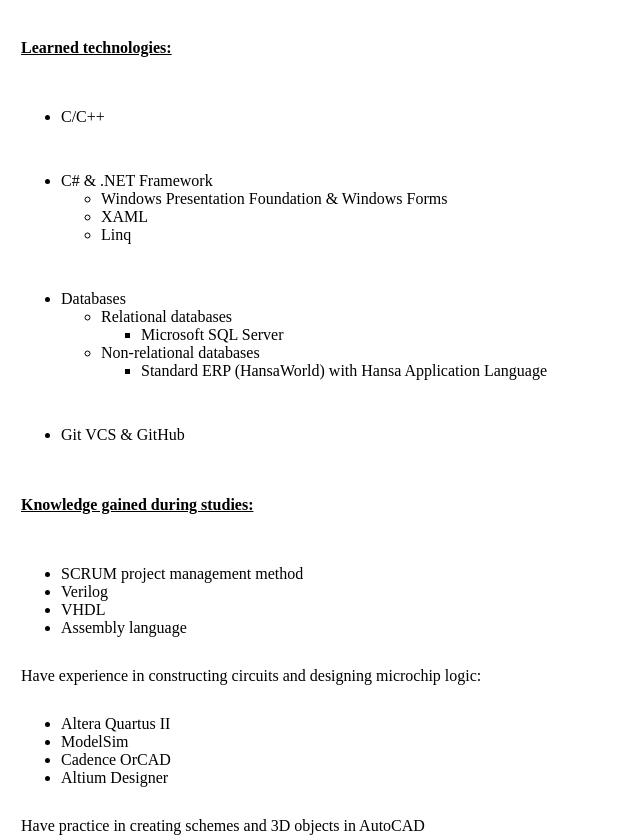
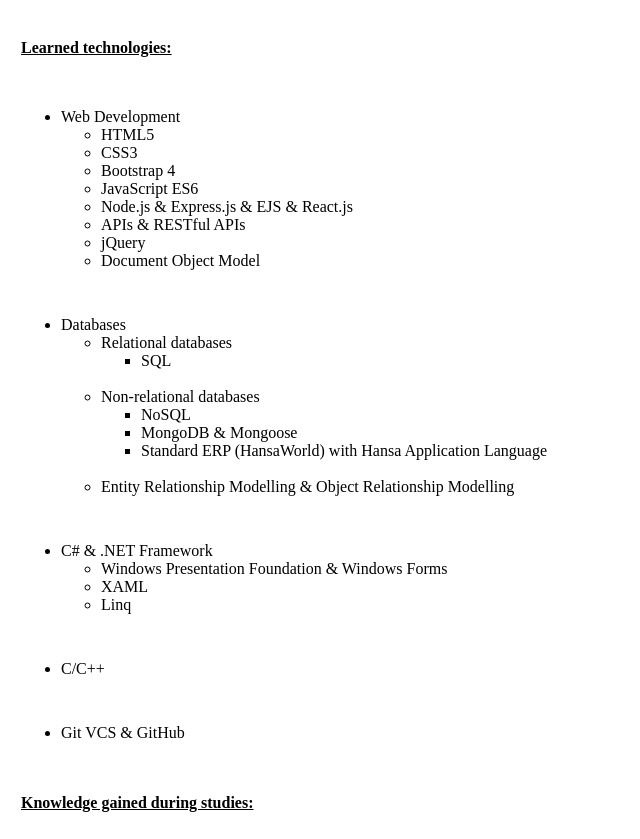
Before and after one commit to YevSaz/CV, a plain HTML site: page index.html in a window 1280 px wide. Shown: the part 380-1219 px from the top of the page, without its empty margins (0-640 px from the left). Drawn offline with Linux system fonts and the light colour scheme.

Commit message:
Add files via upload

```diff
--- a/index.html
+++ b/index.html
@@ -16,7 +16,8 @@
       <td>
         <img src="https://yevsaz.github.io/cv/images/IMG.jpg" alt="Yev Saz personal img" style="width: 200px;height: 265px;">
       </td>
-      <td><h1><cite>Yevhenii Sazonov</cite></h1>
+      <td>
+        <h1><cite>Yevhenii Sazonov</cite></h1>
         <!--<p><em>Junior Developer</em></p>
         <p>Currently I'm looking for new job perspectives.</p>-->
         <p>City - Kyiv | Telephone - +38 068 100 09 35</p>
@@ -31,15 +32,54 @@
   <table cellspacing="12">
     <tbody>
       <tr>
-        <td><h4><u>Learned technologies:</u></h4></td>
+        <td>
+          <h4><u>Learned technologies:</u></h4>
+        </td>
       </tr>
+
       <tr>
         <td>
           <ul>
-         <li>C/C++</li>
+            <li>Web Development
+              <ul>
+                <li>HTML5</li>
+                <li>CSS3</li>
+                <li>Bootstrap 4</li>
+                <li>JavaScript ES6</li>
+                <li>Node.js & Express.js & EJS & React.js</li>
+                <li>APIs & RESTful APIs</li>
+                <li>jQuery</li>
+                <li>Document Object Model</li>
+              </ul>
+            </li>
           </ul>
         </td>
       </tr>
+
+      <tr>
+        <td>
+          <ul>
+            <li>Databases
+              <ul>
+                <li>Relational databases
+                  <ul>
+                    <li>SQL</li><br>
+                  </ul>
+                </li>
+                <li>Non-relational databases
+                  <ul>
+                    <li>NoSQL</li>
+                      <li>MongoDB & Mongoose</li>
+                      <li>Standard ERP (HansaWorld) with Hansa Application Language</li><br>
+                  </ul>
+                </li>
+                <li>Entity Relationship Modelling & Object Relationship Modelling</li>
+              </ul>
+            </li>
+          </ul>
+        </td>
+      </tr>
+
       <tr>
         <td>
           <ul>
@@ -53,26 +93,15 @@
           </ul>
         </td>
       </tr>
+
       <tr>
         <td>
           <ul>
-            <li>Databases
-              <ul>
-                <li>Relational databases
-                  <ul>
-                    <li>Microsoft SQL Server</li>
-                  </ul>
-                </li>
-                <li>Non-relational databases
-                  <ul>
-                    <li>Standard ERP (HansaWorld) with Hansa Application Language</li>
-                  </ul>
-                </li>
-              </ul>
-            </li>
+            <li>C/C++</li>
           </ul>
         </td>
       </tr>
+
       <tr>
         <td>
           <ul>
@@ -80,32 +109,38 @@
           </ul>
         </td>
       </tr>
+
       <tr>
-        <td><h4><u>Knowledge gained during studies:</u></h4></td>
+        <td>
+          <h4><u>Knowledge gained during studies:</u></h4>
+        </td>
       </tr>
+
       <tr>
         <td>
           <ul>
-            <li>SCRUM project management method</li>
-            <li>Verilog</li>
-            <li>VHDL</li>
-            <li>Assembly language</li>
+            <li>SCRUM project management method</li><br>
+            <li>Verilog</li><br>
+            <li>VHDL</li><br>
+            <li>Assembly language</li><br>
           </ul>
         </td>
       </tr>
+
       <tr>
         <td>Have experience in constructing circuits and designing microchip logic:</td>
       </tr>
       <tr>
         <td>
           <ul>
-            <li>Altera Quartus II</li>
-            <li>ModelSim</li>
-            <li>Cadence OrCAD</li>
-            <li>Altium Designer</li>
+            <li>Altera Quartus II</li><br>
+            <li>ModelSim</li><br>
+            <li>Cadence OrCAD</li><br>
+            <li>Altium Designer</li><br>
           </ul>
         </td>
       </tr>
+
       <tr>
         <td>Have practice in creating schemes and 3D objects in AutoCAD</td>
       </tr>
@@ -127,7 +162,8 @@
                 <li>Bachelor`s degree in Radio Electronic Devices – Faculty of Electronics.
                   <br>
                   Defended diploma work on topic of "Thermal printing control unit with
-                universal communication interface".</li>
+                  universal communication interface".
+                </li>
               </ul>
             </li>
           </ol>
@@ -142,7 +178,8 @@
                 <li> Master`s degree – Faculty of Electronics, Telecommunication and Informatics. Specialization – Computer Electronic Systems.
                   <br>
                   Defended diploma project on topic of "Laboratory floating-point
-                  ADC architecture based on DAQ card".</li>
+                  ADC architecture based on DAQ card".
+                </li>
               </ul>
             </li>
           </ol>
@@ -187,11 +224,11 @@
       <tr>
         <td>
           <ul>
-            <li>High motivation</li>
-            <li>Problem-solving</li>
-            <li>Good communication skills</li>
-            <li>Desire to learn new things</li>
-            <li>Ability to work effectively in a team</li>
+            <li>High motivation</li><br>
+            <li>Problem-solving</li><br>
+            <li>Good communication skills</li><br>
+            <li>Desire to learn new things</li><br>
+            <li>Ability to work effectively in a team</li><br>
             <li>Fast learner</li>
           </ul>
         </td>
@@ -207,9 +244,9 @@
       <tr>
         <td>
           <ul>
-            <li>English (B2 IELTS)</li>
-            <li>Polish (B1 Certificate)</li>
-            <li>Russian, Ukrainian (Both native)</li>
+            <li>English (B2 IELTS)</li><br>
+            <li>Polish (B1 Certificate)</li><br>
+            <li>Russian, Ukrainian (Both native)</li><br>
           </ul>
         </td>
       </tr>
@@ -222,9 +259,12 @@
     <tbody>
       <tr>
         <td><a href="certificates.html">
-          <h3><strong>My Certificates</strong></h3></a>
+            <h3><strong>My Certificates</strong></h3>
+          </a>
         </td>
-        <td><a href="contact_me.html"><h3><strong>Contact Me</strong></h3></a>
+        <td><a href="contact_me.html">
+            <h3><strong>Contact Me</strong></h3>
+          </a>
         </td>
       </tr>
     </tbody>
```
Lines whose indentation alone changed are shown as unchanged.
